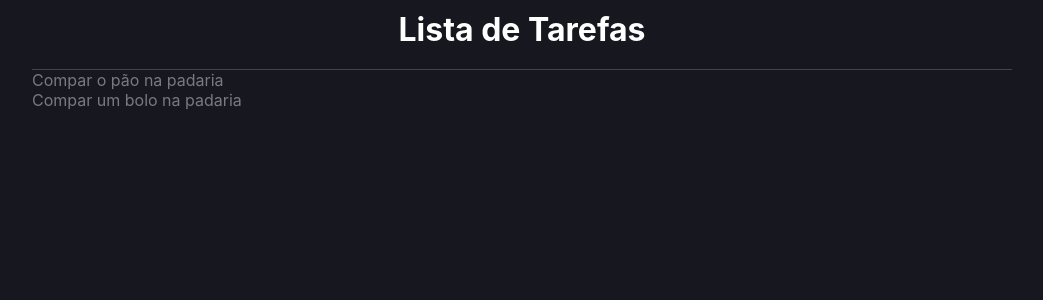
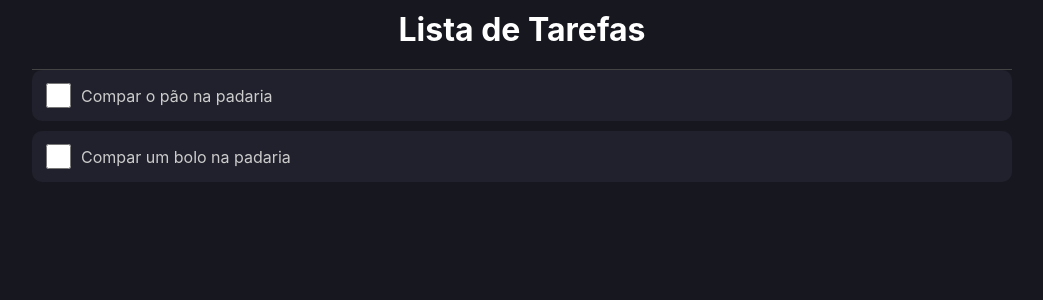
Before and after one commit to danielmeloalencar/todo, a React (Create React App) app: page / in a window 1280 px wide. Shown: the top 300 px of the page, without its empty margins (118-1161 px from the left). Built offline with nearby package versions, Linux system fonts and the light colour scheme.

Commit message:
ListItem criado

```diff
--- a/src/App.tsx
+++ b/src/App.tsx
@@ -1,12 +1,12 @@
 import { useState } from 'react';
 import * as C from './App.styles';
-import { Item } from './types/Item'
-
+import { Item } from './types/Item';
+import { ListItem } from './components/ListItem';
 
 const App = () => {
   const [list, setList] = useState<Item[]>([
     { id: 1, name: 'Compar o pão na padaria', done: false },
-    { id: 2, name: 'Compar um bolo na padaria', done: false },
+    { id: 2, name: 'Compar um bolo na padaria', done: true },
   ]);
 
   return (
@@ -15,7 +15,7 @@ const App = () => {
         <C.Header>Lista de Tarefas</C.Header>
 
         {list.map((item, index) => (
-          <div>{item.name}</div>
+          <ListItem key={index} item={item}></ListItem>
         ))}
 
 
--- /dev/null
+++ b/src/components/ListItem/index.tsx
@@ -0,0 +1,15 @@
+import * as C from './styles';
+import { Item } from '../../types/Item'
+
+type Props = {
+    item: Item
+}
+
+export const ListItem = ({ item }: Props) => {
+    return (
+        <C.Container>
+           <input type="checkbox" />
+           <label>{item.name}</label>
+        </C.Container>
+    )
+}
--- /dev/null
+++ b/src/components/ListItem/styles.ts
@@ -0,0 +1,22 @@
+import styled from 'styled-components';
+
+export const Container = styled.div`
+    display: flex;
+    background-color: #20212C;
+    padding: 10px;
+    border-radius: 10px;
+    margin-bottom: 10px;
+    align-items: center;
+
+    input {
+        width: 25px;
+        height: 25px;
+        margin-right: 10px;
+    }
+
+    label {
+        color: #ccc;
+    }
+
+
+`
```
